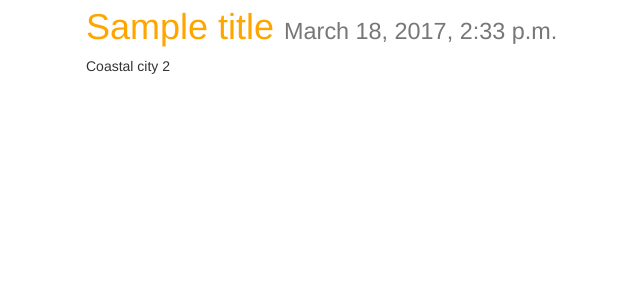
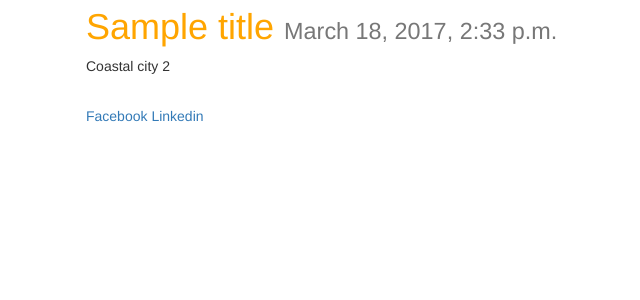
Before and after one commit to rameshkonatala/trydjango_1.9, a Django app: template src/templates/post_detail.html in a window 1280 px wide. Shown: the part 367-667 px from the top of the page, without its empty margins (189-829 px from the left). Run offline with Django 3.2, Linux system fonts and the light colour scheme; data comes from the database, SQL or seed files in the repository; both versions use the stored data as it was after the commit; the template is opened without the code that fills it: values that come from a table or form of the project are taken from there, most other values are stand-ins (such as "Sample title", 1, 10 or a date in 2020); parts of the project's set-up code (start-up, migrations or seed data) failed here and were passed over; some libraries are stand-ins or nearby versions.

Commit message:
Lesson: 30 | Social share Links

```diff
--- a/src/posts/views.py
+++ b/src/posts/views.py
@@ -1,3 +1,4 @@
+from urllib import quote_plus
 from django.shortcuts import render,get_object_or_404,redirect
 from django.http import HttpResponse,HttpResponseRedirect
 from .models import Post
@@ -24,9 +25,11 @@ def post_create(request):
 
 def post_detail(request,slug):
 	instance  = get_object_or_404(Post,slug=slug)
+	share_string = quote_plus(instance.content)
 	context={
 		"title":instance.title,
 		"instance":instance,
+		"share_string": share_string,
 	}
 	return render(request,"post_detail.html",context)
 
--- a/src/templates/post_detail.html
+++ b/src/templates/post_detail.html
@@ -10,5 +10,21 @@
 <h1>{{title}} <small> {{instance.timestamp}}</small> </h1>
 
 {{instance.content | linebreaks}}<br/>
+
+
+
+
+
+<a href="https://www.facebook.com/sharer/sharer.php?u={{request.build_absolute_uri}}">
+Facebook</a>
+
+
+
+<a href="https://www.linkedin.com/shareArticle?mini=true&url={{request.build_absolute_uri}}/&title={{ instance.title }}&summary={{ share_string }}&source={{request.build_absolute_uri}}">
+Linkedin
+</a>
+
+
+
 </div>
 {% endblock content %}
```
Also changed, not shown: src/db.sqlite3, 1 other file.
